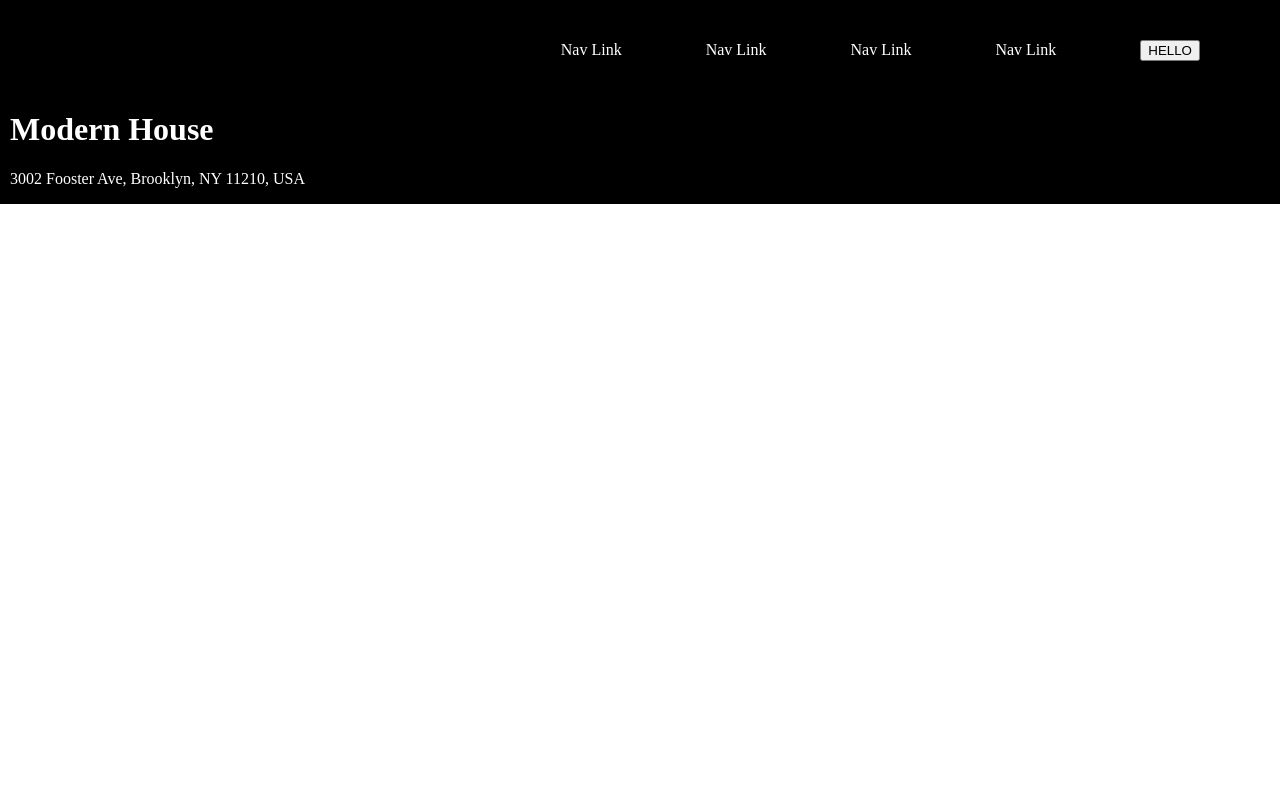
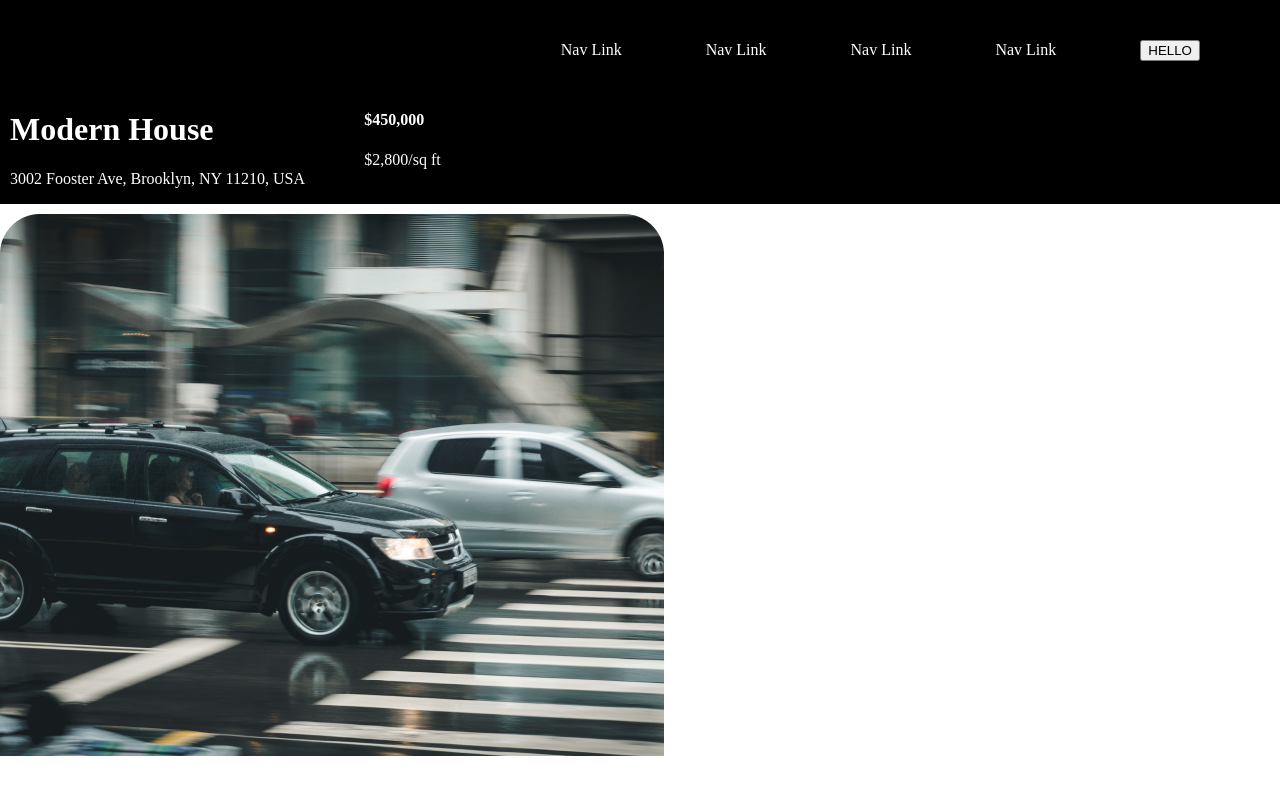
Before and after one commit to Zackius/mover-landing-page, a plain HTML site: page page 2/page2.html in a window 1280 px wide. Drawn offline with Linux system fonts and the light colour scheme.

Commit message:
gh-pages updates

```diff
--- a/page 2/assests/page2.css
+++ b/page 2/assests/page2.css
@@ -29,6 +29,3 @@ header ul li{
    .nav-2 .rigt{
        float:right;
    }
-   .rigt{
-       padding-left: 900px;
-   }
--- a/page 2/page2.html
+++ b/page 2/page2.html
@@ -32,8 +32,11 @@
       </div>
     </div>
   </header>
-
-  </header>
+<section id="main">
+<div>
+  <img src="../photos/chapchap 1.png" alt="">
+</div>
+</section>
 </body>
 
 </html>
```
